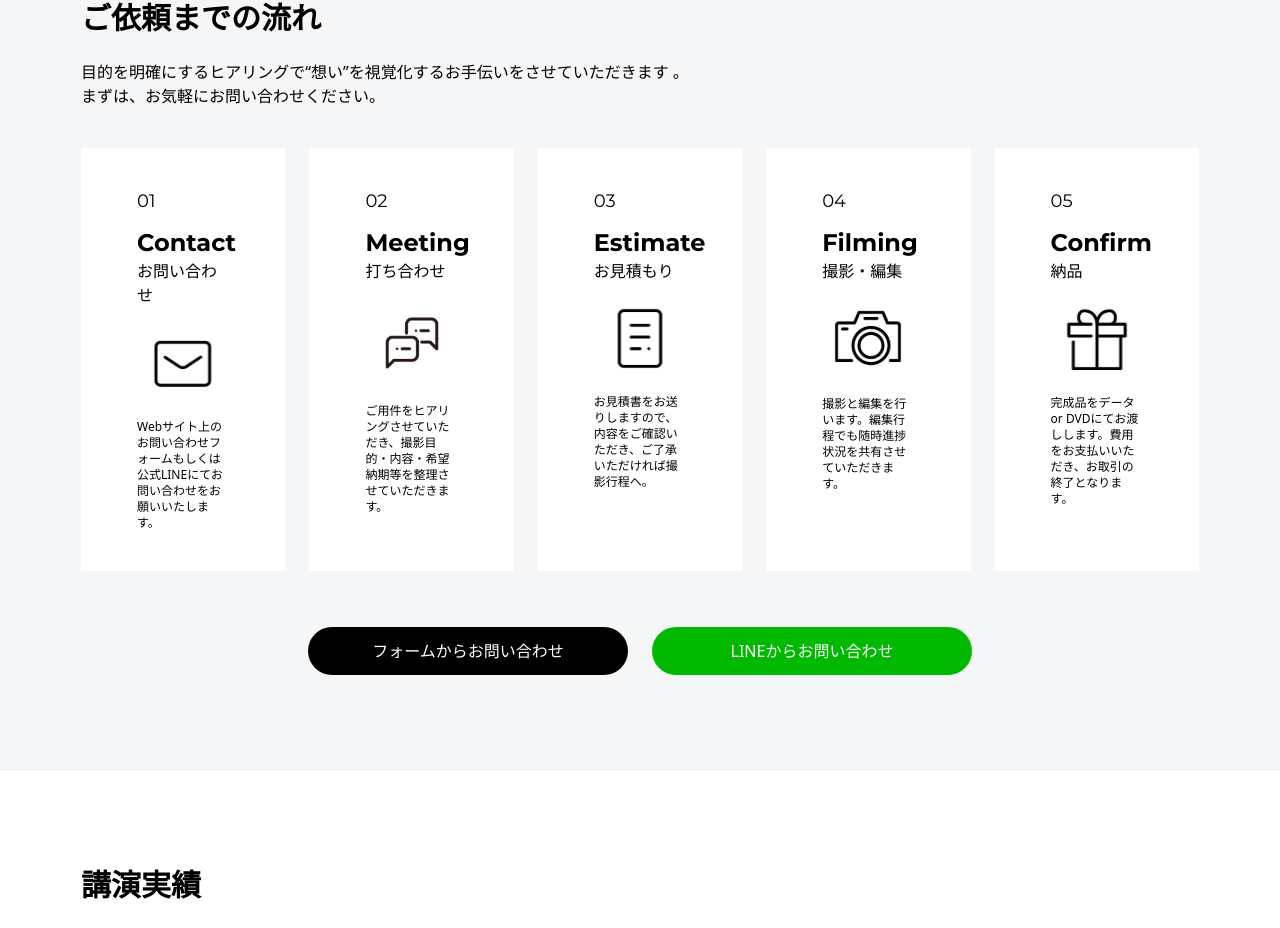
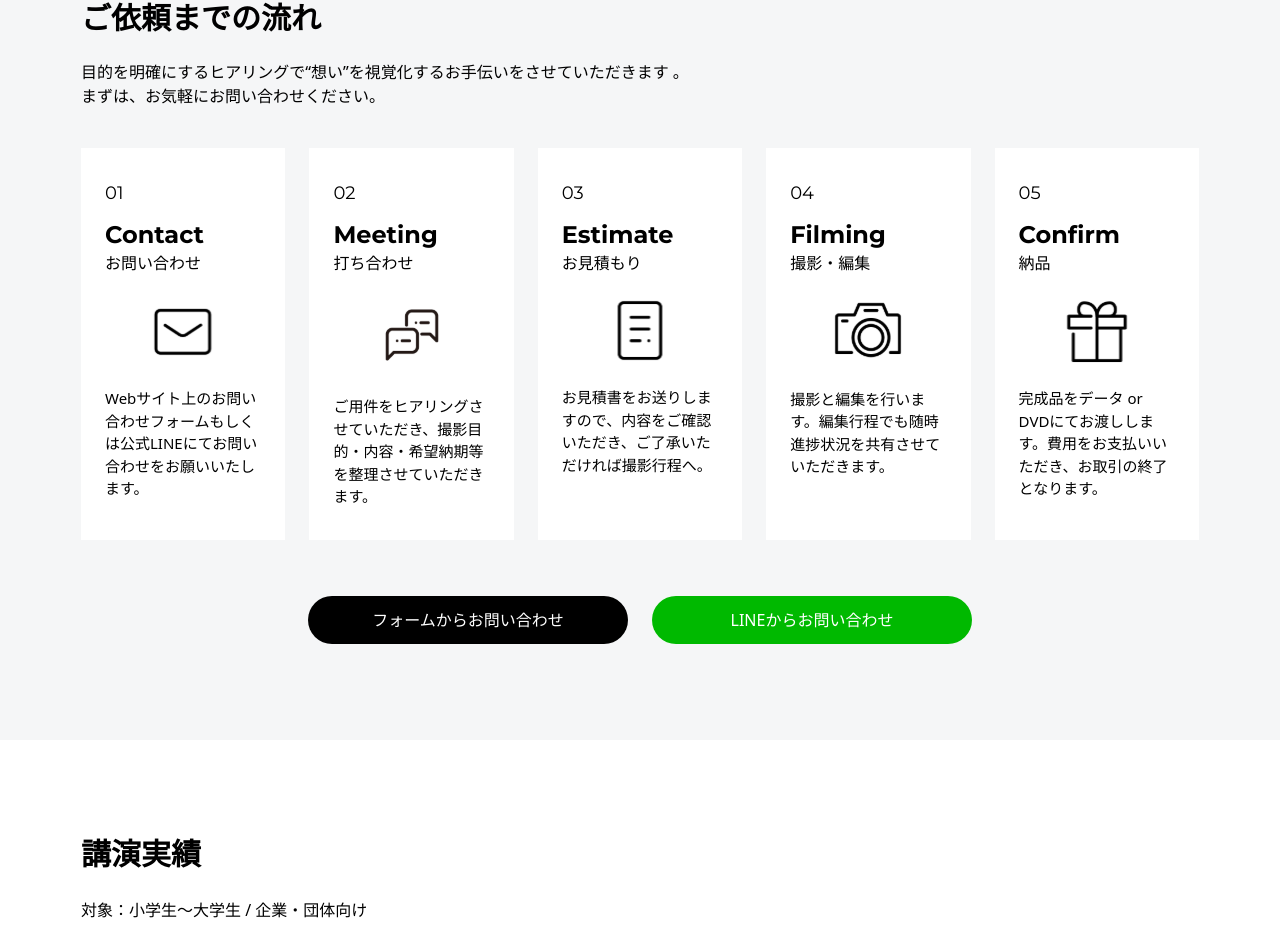
Before and after one commit to takahiro-okada/nextjs-nebonga, a Next.js app: page /price in a window 1280 px wide. Shown: the part 1628-2556 px from the top of the page. Built offline with nearby package versions, Linux system fonts and the light colour scheme.

Commit message:
update: modify css

```diff
--- a/app/components/ContentList/index.tsx
+++ b/app/components/ContentList/index.tsx
@@ -69,7 +69,7 @@ export default function ContentList({ basePath, categoryKey, categoryName, items
                   <h3 className='mt-2 text-xl'>{item.title}</h3>
                 </div>
               </Link>
-              <p className='mt-2 flex gap-2 text-sm text-gray-500'>
+              <p className='mt-4 flex gap-2 text-sm text-gray-500'>
                 {item[categoryKey] &&
                   item[categoryKey]?.nodes?.map((category: Category) => {
                     const parentSlug = category.parent?.node?.slug ? `${category.parent.node.slug}/` : ''
--- a/app/components/CtaButtons/index.tsx
+++ b/app/components/CtaButtons/index.tsx
@@ -2,7 +2,7 @@ import { Button } from '@/app/components/Button'
 
 export default function CtaButtons() {
   return (
-    <div className='flex flex-col justify-center gap-6 md:flex-row'>
+    <div className='flex flex-col justify-center content-center gap-6 md:flex-row'>
       <Button href='/contact'>フォームからお問い合わせ</Button>
       <Button href='/contact' buttonColor='bg-[#00B900]'>
         LINEからお問い合わせ
--- a/app/components/FlowCrad/index.tsx
+++ b/app/components/FlowCrad/index.tsx
@@ -10,12 +10,12 @@ interface FlowCardProps {
 
 export default function FlowCard({ description, iconImageSrc, number, titleEn, titleJa }: FlowCardProps) {
   return (
-    <li className='bg-white px-14 py-10'>
+    <li className='bg-white max-w-80 w-full px-10 py-8 md:px-6 md:py-8'>
       <div className='font-Montserrat text-[18px]'>{number}</div>
       <h3 className='mt-3 font-Montserrat text-2xl font-bold'>{titleEn}</h3>
       <p>{titleJa}</p>
       <Image className='mx-auto mt-6 md:w-[72px]' src={iconImageSrc} alt='' width={100} height={100} />
-      <p className='mt-6 text-xs'>{description}</p>
+      <p className='mt-6 text-[15px]'>{description}</p>
     </li>
   )
 }
--- a/app/components/PostDetail/index.tsx
+++ b/app/components/PostDetail/index.tsx
@@ -33,7 +33,7 @@ export default function PostDetail({ categoryKey, post, slug }: PostDetailProps)
               <time>{formatDate(post.date)}</time>
             </p>
             <h1 className='mt-3 text-4xl font-bold' dangerouslySetInnerHTML={{ __html: post.title }} />
-            <ul className='m-0 flex list-none gap-2 p-0'>
+            <ul className='mt-4 flex list-none gap-2 p-0'>
               {categories.map((category: Category) => {
                 const parentSlug = category.parent?.node?.slug ? `${category.parent.node.slug}/` : ''
                 return (
@@ -64,7 +64,7 @@ export default function PostDetail({ categoryKey, post, slug }: PostDetailProps)
           <div className='flex justify-between'>
             {post.previous ? (
               <Link
-                className='relative inline-block w-4/5 text-left font-Montserrat tracking-wider before:top-1/2 before:ml-6 before:mr-8 before:inline-block before:w-12 before:-translate-y-1/2 before:border-t-2 before:border-black md:before:w-36'
+                className='relative inline-block w-4/5 text-left font-Montserrat tracking-wider ml-2 before:top-1/2 before:mr-8 before:inline-block before:w-8 before:-translate-y-1/2 before:border-t-2 before:border-black md:before:w-36'
                 href={`/${slug}/${post.previous.slug}`}
               >
                 Prev
@@ -83,7 +83,7 @@ export default function PostDetail({ categoryKey, post, slug }: PostDetailProps)
             </Link>
             {post.next ? (
               <Link
-                className='relative inline-block w-4/5 text-right font-Montserrat tracking-wider before:w-12 after:top-1/2 after:ml-8 after:inline-block after:-translate-y-1/2 after:border-t-2 after:border-black md:before:w-36'
+                className='relative inline-block w-4/5 text-right font-Montserrat tracking-wider mr-2 after:top-1/2 after:ml-8 after:inline-block after:w-8 after:-translate-y-1/2 after:border-t-2 after:border-black md:before:w-36'
                 href={`/${slug}/${post.next.slug}`}
               >
                 Next
--- a/app/components/PriceCard/index.tsx
+++ b/app/components/PriceCard/index.tsx
@@ -28,7 +28,7 @@ export default function PriceCard({
         {priceRange}
         <span className='text-xl'>万円</span>
       </p>
-      <p className='mt-6 md:mt-16'>{additionalInfo}</p>
+      <p className='mt-12 md:mt-16'>{additionalInfo}</p>
       <ul className='mt-3 flex flex-wrap gap-4'>
         {points.map((point, index) => (
           <li key={index} className=''>
--- a/app/price/page.tsx
+++ b/app/price/page.tsx
@@ -71,7 +71,7 @@ export default function Price() {
             まずは、お気軽にお問い合わせください。
           </p>
 
-          <ul className='mt-10 grid gap-6 md:grid-cols-3 lg:grid-cols-5'>
+          <ul className='mt-10 grid gap-6 items-center justify-center md:grid-cols-3 lg:grid-cols-5 md:items-stretch'>
             <FlowCard
               number='01'
               titleEn='Contact'
@@ -109,7 +109,7 @@ export default function Price() {
             />
           </ul>
           <div className='mt-14'>
-            <div className='flex flex-col justify-center gap-6 md:flex-row'>
+            <div className='flex flex-col justify-center items-center align-middle gap-6 md:flex-row'>
               <Button href='/contact'>フォームからお問い合わせ</Button>
               <Button href='/contact' buttonColor='bg-[#00B900]'>
                 LINEからお問い合わせ
```
